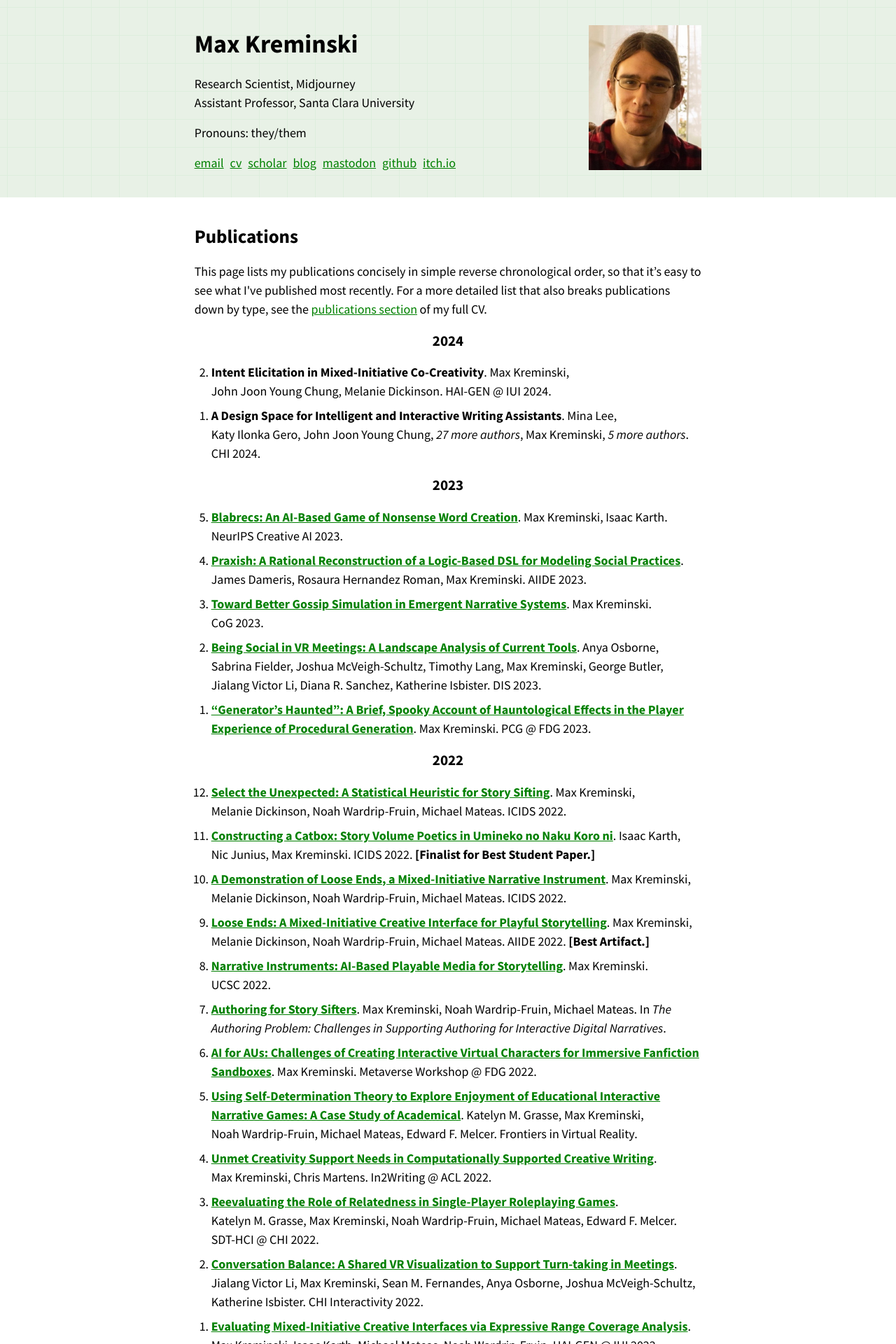
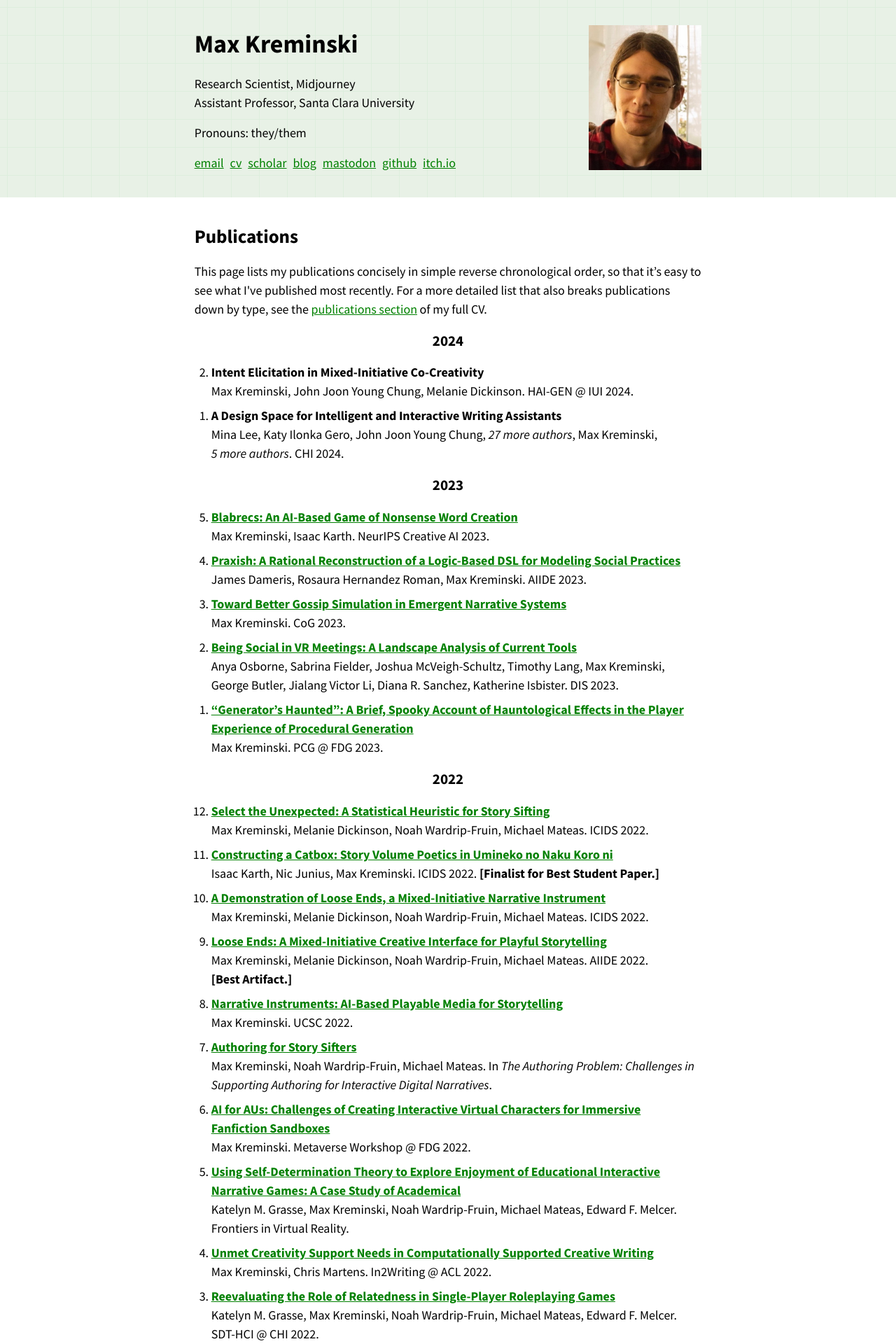
Before and after one commit to mkremins/mkremins.github.io, a Jekyll site: the page built from publications/index.html, in a window 1280 px wide. Shown: the top 1920 px of the page at 70% size. Built offline with Jekyll 4.4.1, drawn with Linux system fonts in a browser that asks for light colours; some of the changed text lies outside the part shown.

Commit message:
Improve publication formatting slightly
- Split titles out to their own line
- Avoid orphans in titles split across multiple lines
- Don't break lines within awards

```diff
--- a/publications/index.html
+++ b/publications/index.html
@@ -6,7 +6,8 @@ layout: main
 h3 { margin-top: 1rem; margin-bottom: 1rem; text-align: center; }
 .pubs { margin-left: 1.5rem; }
 .pub { margin-bottom: 0.5rem; }
-.author, .venue { white-space: nowrap; }
+.title { font-weight: bold; text-wrap: pretty; }
+.author, .venue, .award { white-space: nowrap; }
 </style>
 <section id="publications">
   <div class="container">
@@ -20,7 +21,8 @@ h3 { margin-top: 1rem; margin-bottom: 1rem; text-align: center; }
         <ol reversed class="pubs">
       {%- endunless -%}
       <li class="pub">
-        <strong>{% if pub.url and pub.url != "" %}<a href="{{pub.url}}">{{pub.title}}</a>{% else %}{{pub.title}}{% endif %}</strong>. <span class="author">{{pub.authors | join: "</span>, <span class='author'>"}}</span>.
+        <div class="title">{% if pub.url and pub.url != "" %}<a href="{{pub.url}}">{{pub.title}}</a>{% else %}{{pub.title}}{% endif %}</div>
+        <span class="author">{{pub.authors | join: "</span>, <span class='author'>"}}</span>.
         {% if pub.pubtype == "chapter" %}In <em>{{pub.booktitle}}</em>{% elsif pub.pubtype == "journal" %}{{pub.venue}}{% else %}<span class="venue">{{pub.venue}}{% if pub.parent_venue %} @ {{pub.parent_venue}}{% endif %} {{pub.year}}</span>{% endif %}. {% if pub.award and pub.award != "" %} <strong class="award">[{{pub.award | split: " (" | first}}.]</strong>{% endif %}
       </li>
       {%- assign years_seen = years_seen | push: pub.year -%}
```
